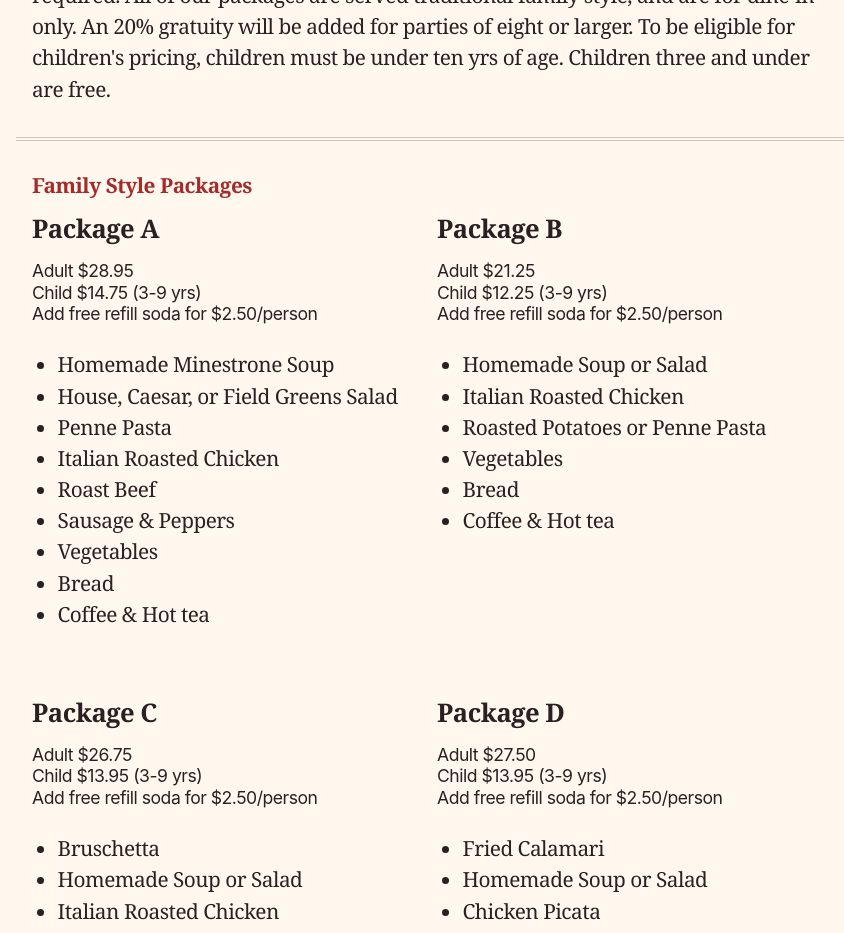
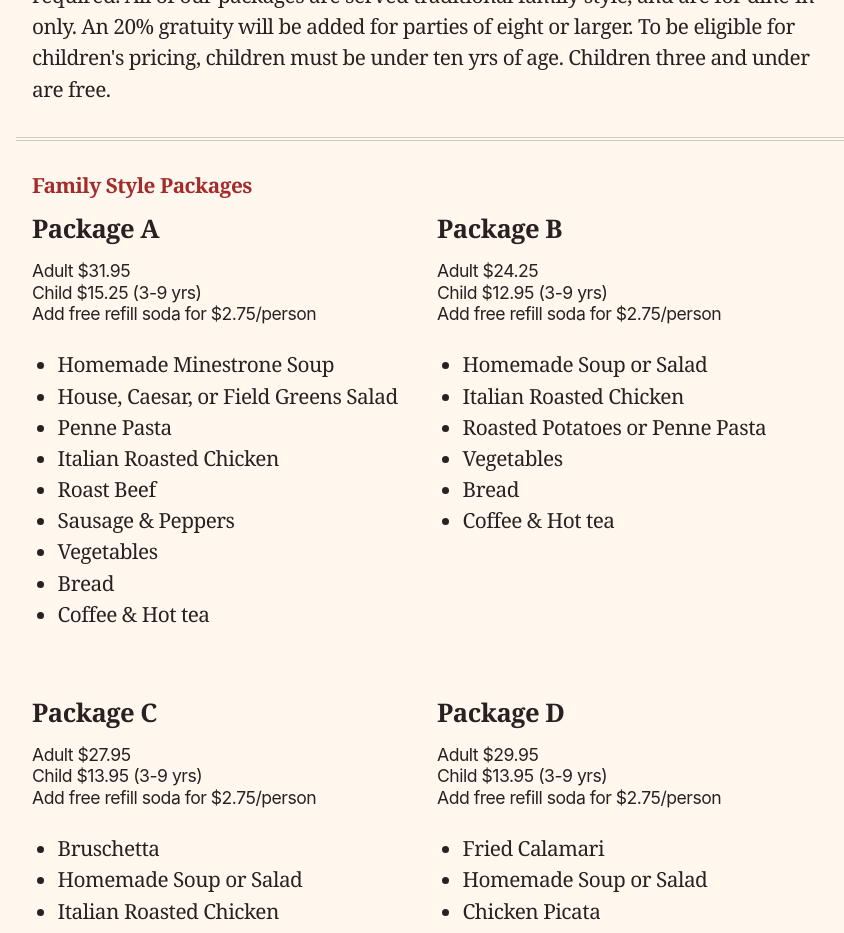
Before and after one commit to traversos/traversos.github.io, a Jekyll site: the page built from events/parties/index.html, in a window 1280 px wide and 1400 px high, scrolled down 382 px. Shown: the top 933 px of the window, without its empty margins (208-1052 px from the left). Built offline with Jekyll 4.4.1, drawn with Linux system fonts in a browser that asks for light colours; nearby versions of some CDN libraries; some of the changed text lies outside the part shown.

Commit message:
Party package price updates

```diff
--- a/events/parties/index.html
+++ b/events/parties/index.html
@@ -16,7 +16,7 @@ layout: home
     <div class="menu__grid">
       <section class="menu__section">
         <h2 class="flush--top"><a name="salads"></a>Package A</h2>
-        <p class="sans">Adult $28.95<br>Child $14.75 (3-9 yrs)<br>Add free refill soda for $2.50/person</p>
+        <p class="sans">Adult $31.95<br>Child $15.25 (3-9 yrs)<br>Add free refill soda for $2.75/person</p>
         <ul class="flush--top">
           <li>Homemade Minestrone Soup</li>
           <li>House, Caesar, or Field Greens Salad</li>
@@ -31,7 +31,7 @@ layout: home
       </section>
       <section class="menu__section">
         <h2 class="flush--top"><a name="salads"></a>Package B</h2>
-        <p class="sans">Adult $21.25<br>Child $12.25 (3-9 yrs)<br>Add free refill soda for $2.50/person</p>
+        <p class="sans">Adult $24.25<br>Child $12.95 (3-9 yrs)<br>Add free refill soda for $2.75/person</p>
         <ul class="flush--top">
           <li>Homemade Soup or Salad</li>
           <li>Italian Roasted Chicken</li>
@@ -43,7 +43,7 @@ layout: home
       </section>
       <section class="menu__section">
         <h2 class="flush--top"><a name="salads"></a>Package C</h2>
-        <p class="sans">Adult $26.75<br>Child $13.95 (3-9 yrs)<br>Add free refill soda for $2.50/person</p>
+        <p class="sans">Adult $27.95<br>Child $13.95 (3-9 yrs)<br>Add free refill soda for $2.75/person</p>
         <ul class="flush--top">
           <li>Bruschetta</li>
           <li>Homemade Soup or Salad</li>
@@ -56,7 +56,7 @@ layout: home
       </section>
       <section class="menu__section">
         <h2 class="flush--top"><a name="salads"></a>Package D</h2>
-        <p class="sans">Adult $27.50<br>Child $13.95 (3-9 yrs)<br>Add free refill soda for $2.50/person</p>
+        <p class="sans">Adult $29.95<br>Child $13.95 (3-9 yrs)<br>Add free refill soda for $2.75/person</p>
         <ul class="flush--top">
           <li>Fried Calamari</li>
           <li>Homemade Soup or Salad</li>
@@ -75,7 +75,7 @@ layout: home
     <div class="menu__grid">
     <section class="menu__section">
       <h2 class="flush--top"><a name="salads"></a>Pizza Plus</h2>
-      <p class="sans">Adult $19.95<br>Child $12.95 (3-9 yrs)</p>
+      <p class="sans">Adult $22.95<br>Child $12.95 (3-9 yrs)</p>
       <ul class="flush--top">
         <li>House Salad</li>
         <li>Bread</li>
@@ -87,7 +87,7 @@ layout: home
     </section>
     <section class="menu__section">
       <h2 class="flush--top"><a name="salads"></a>Pizza/Salad</h2>
-      <p class="sans">Adult $16.95<br>Child $11.95 (3-9 yrs)</p>
+      <p class="sans">Adult $18.50<br>Child $11.95 (3-9 yrs)</p>
       <ul class="flush--top">
         <li>House Salad</li>
         <li>Bread</li>
@@ -98,7 +98,7 @@ layout: home
     </section>
     <section class="menu__section">
       <h2 class="flush--top"><a name="salads"></a>Pizza, Pizza, Pizza</h2>
-      <p class="sans">Adult $12.95<br>Child $8.95 (3-9 yrs)</p>
+      <p class="sans">Adult $13.95<br>Child $8.95 (3-9 yrs)</p>
       <ul class="flush--top">
         <li>All you can eat pizza with choice of toppings</li>
         <li>Soda</li>
@@ -114,7 +114,7 @@ layout: home
         <li>Cannoli</li>
         <li>Ice cream or Italian Ice</li>
       </ul>
-      <p class="sans">Or try our sampler platter with Tiramisu, Mini Cannoli, and Cheesecake for $19.95. Serves 6-8 people.</p>
+      <p class="sans">Or try our sampler platter with Tiramisu, Mini Cannoli, and Cheesecake for $25. Serves 6-8 people.</p>
     </section>
 
     </div>
```
Also changed, not shown: other parts of events/parties/index.html (+1 -1 lines).
